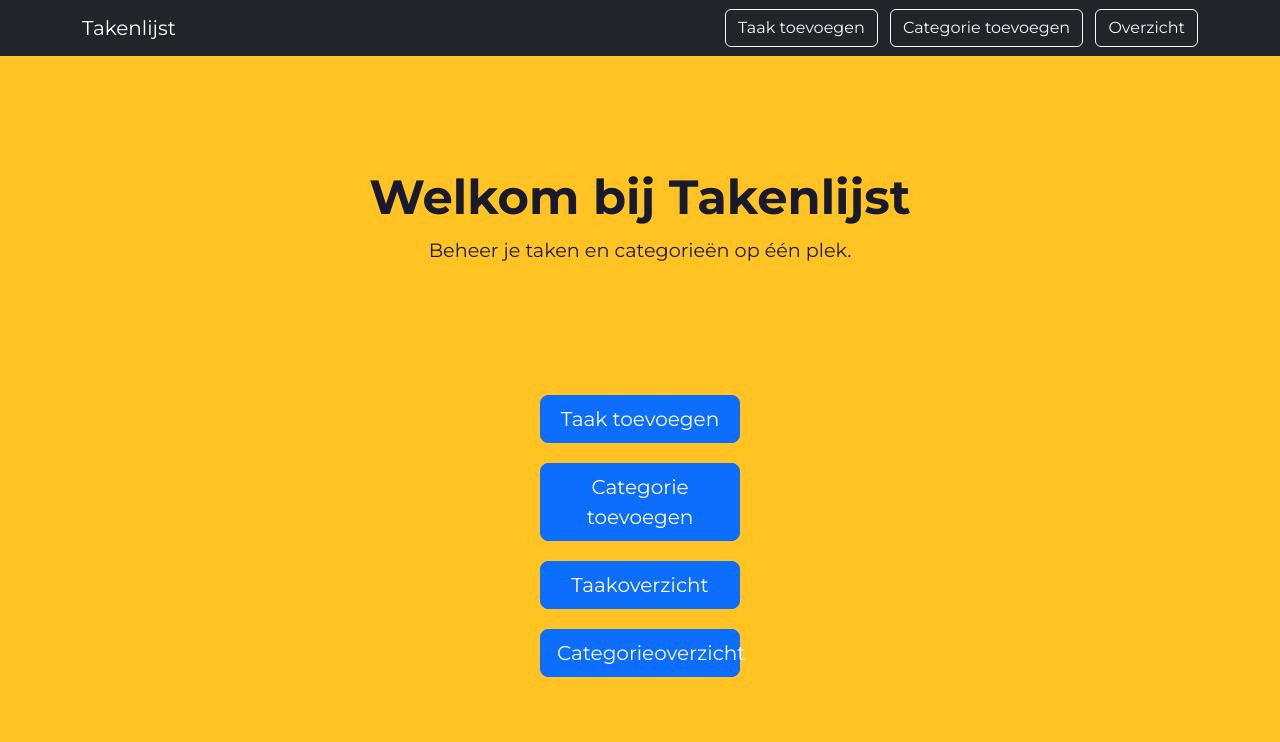
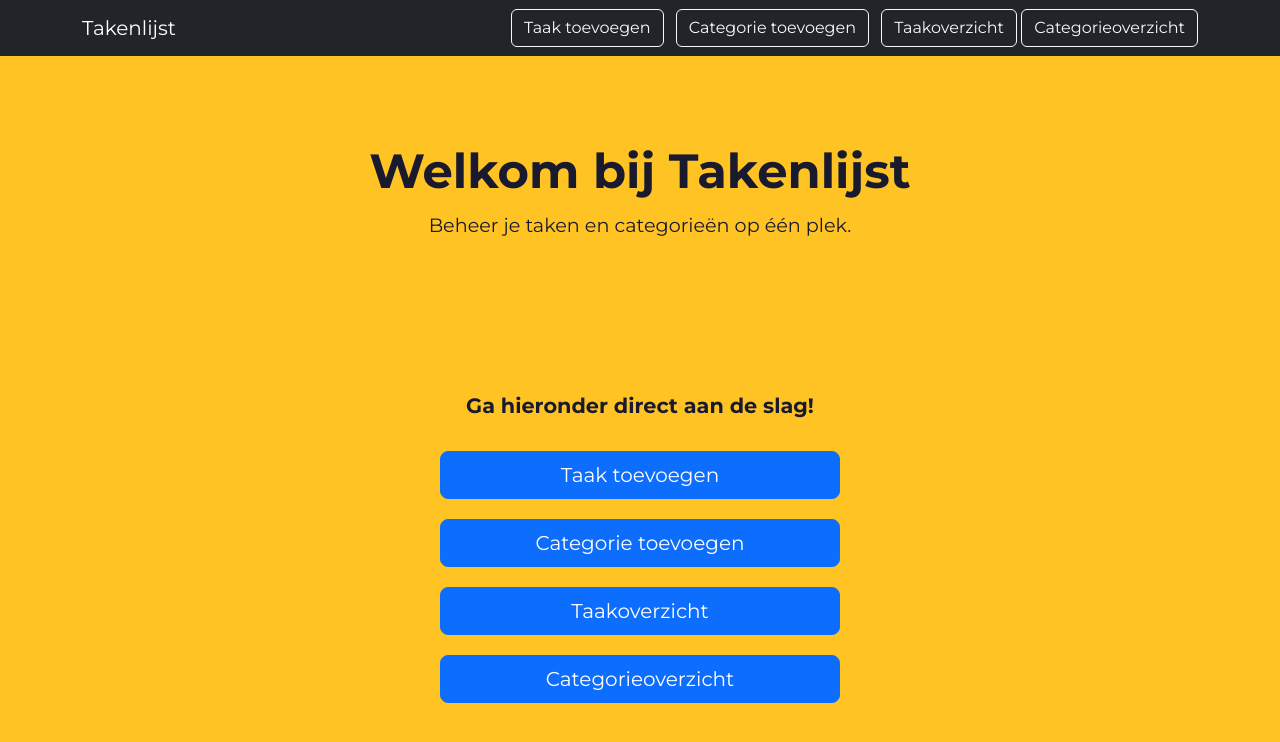
Before and after one commit to TheRealMats/Takenlijst-Webapplicatie, a Flask app: page / in a window 1280 px wide. Shown: the top 742 px of the page. Run offline with Flask 3, Linux system fonts and the light colour scheme; parts of the project's set-up code (start-up, migrations or seed data) failed here and were passed over; some libraries are stand-ins or nearby versions.

Commit message:
Opmaak
Opmaak deels gedaan voor de hoofdpagina, index en enkele opmaak in de andere html pagina's zelf. Custom CSS volgt hier nog voor, inclusief bootstrap opmaak.

```diff
--- a/app.py
+++ b/app.py
@@ -6,9 +6,9 @@
 from forms import TaakForm, CategorieForm
 from flask_wtf.csrf import CSRFProtect
 
-csrf = CSRFProtect(app)
 # Maakt de webapplicatie aan:
 app = Flask(__name__)
+csrf = CSRFProtect(app)
 
 # Koppelt de database (drie schuine strepen = huidige map):
 app.config['SQLALCHEMY_DATABASE_URI'] = 'sqlite:///taken.db'
--- a/static/style.css
+++ b/static/style.css
@@ -25,7 +25,7 @@
 /* De knoppen zelf */
 .index_opmaak .btn {
     margin: 10px;   /* ruimte tussen de knoppen */
-    width: 200px;   /* alle knoppen even breed */
+    width: 400px;   /* alle knoppen even breed */
 }
 
 /* Titel op de indexpagina */
@@ -40,9 +40,16 @@
 .index_opmaak p {
     color: #1a1a2e;
     font-size: 1.2rem;      /* iets groter dan standaard tekst */
-    margin-bottom: 120px;    /* ruimte tussen slogan en knoppen */
+    margin-bottom: 150px;    /* ruimte tussen slogan en knoppen */
 }
 
+/* tweede paragraph */
+.index_opmaak p2 {
+    color: #1a1a2e;
+    font-size: 1.3rem;
+    font-weight: bold;
+    margin-bottom: 20px;
+}
 
 
 /* Alles voor de taak_toevoegen.html pagina: */
--- a/templates/base.html
+++ b/templates/base.html
@@ -16,7 +16,8 @@
             <div>
                 <a href="/taak/toevoegen" class="btn btn-outline-light me-2">Taak toevoegen</a>
                 <a href="/categorie/toevoegen" class="btn btn-outline-light me-2">Categorie toevoegen</a>
-                <a href="/overzicht" class="btn btn-outline-light">Overzicht</a>
+                <a href="/overzicht" class="btn btn-outline-light">Taakoverzicht</a>
+                <a href="/categorie_overzicht" class="btn btn-outline-light">Categorieoverzicht</a>
             </div>
         </div>
     </nav>
--- a/templates/index.html
+++ b/templates/index.html
@@ -4,6 +4,7 @@
 <div class="container text-center index_opmaak">
     <h1>Welkom bij Takenlijst</h1>
     <p>Beheer je taken en categorieën op één plek.</p>
+    <p2>Ga hieronder direct aan de slag!</p2>
     <a href="/taak/toevoegen" class="btn btn-primary btn-lg">Taak toevoegen</a>
     <a href="/categorie/toevoegen" class="btn btn-primary btn-lg">Categorie toevoegen</a>
     <a href="/overzicht" class="btn btn-primary btn-lg">Taakoverzicht</a>
```
Also changed, not shown: templates/categorie_overzicht.html (+3 -5 lines), templates/overzicht.html (+5 -8 lines), instance/taken.db.
